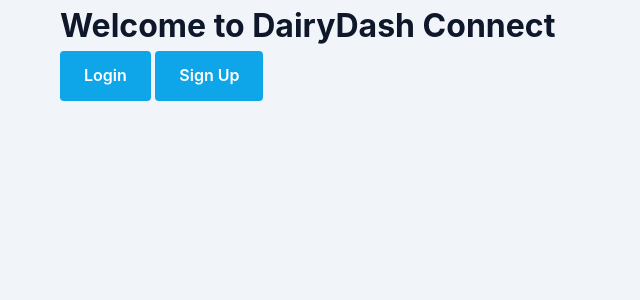
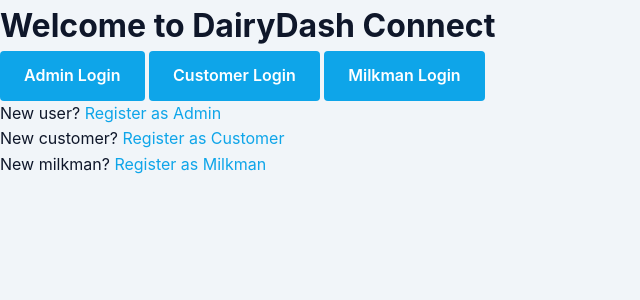
Before and after one commit to Nisarg2615/dairy-replica-web, a Flask app: page / in a window 1280 px wide. Shown: the top 300 px of the page, without its empty margins (0-640 px from the left). Run offline with Flask 3, Linux system fonts and the light colour scheme.

Commit message:
Fix: Resolve URL not found errors
Fixes the issue where signup and login URLs for milkman and customer were not found.

```diff
--- a/app.py
+++ b/app.py
@@ -24,6 +24,29 @@ def init_db():
         role TEXT DEFAULT 'user'
     )
     ''')
+
+    # Add milkmen table
+    conn.execute('''
+    CREATE TABLE IF NOT EXISTS milkmen (
+        id INTEGER PRIMARY KEY AUTOINCREMENT,
+        name TEXT,
+        phone TEXT UNIQUE,
+        password TEXT
+    )
+    ''')
+
+    # Add customers table
+    conn.execute('''
+    CREATE TABLE IF NOT EXISTS customers (
+        id INTEGER PRIMARY KEY AUTOINCREMENT,
+        name TEXT,
+        phone TEXT UNIQUE,
+        address TEXT,
+        milkman_id INTEGER,
+        password TEXT
+    )
+    ''')
+
     conn.commit()
     conn.close()
 
@@ -73,6 +96,7 @@ def login():
         if user and check_password_hash(user['password'], password):
             session['user_id'] = user['id']
             session['username'] = user['username']
+            session['role'] = 'admin'  # Set role for admin users
             flash('Login successful!', 'success')
             return redirect(url_for('dashboard'))
         else:
@@ -80,10 +104,146 @@ def login():
 
     return render_template('login.html')
 
+@app.route('/register_milkman', methods=['GET', 'POST'])
+def register_milkman():
+    if request.method == 'POST':
+        name = request.form.get('name')
+        phone = request.form.get('phone')
+        password = request.form.get('password')
+
+        if not all([name, phone, password]):
+            flash('All fields are required', 'error')
+            return render_template('register_milkman.html')
+
+        if len(password) < 8:
+            flash('Password must be at least 8 characters', 'error')
+            return render_template('register_milkman.html')
+
+        conn = get_db_connection()
+        try:
+            conn.execute('INSERT INTO milkmen (name, phone, password) VALUES (?, ?, ?)',
+                      (name, phone, generate_password_hash(password)))
+            conn.commit()
+            flash('Registration successful! Please log in.', 'success')
+            return redirect(url_for('login_milkman'))
+        except sqlite3.IntegrityError:
+            flash('Phone number already registered', 'error')
+            return render_template('register_milkman.html')
+        finally:
+            conn.close()
+
+    return render_template('register_milkman.html')
+
+@app.route('/login_milkman', methods=['GET', 'POST'])
+def login_milkman():
+    if request.method == 'POST':
+        phone = request.form.get('phone')
+        password = request.form.get('password')
+
+        conn = get_db_connection()
+        milkman = conn.execute('SELECT * FROM milkmen WHERE phone = ?', (phone,)).fetchone()
+        conn.close()
+
+        if milkman and check_password_hash(milkman['password'], password):
+            session['user_id'] = milkman['id']
+            session['username'] = milkman['name']
+            session['role'] = 'milkman'
+            flash('Login successful!', 'success')
+            return redirect(url_for('dashboard'))  # You might want to create a milkman_dashboard route
+        else:
+            flash('Invalid phone or password', 'error')
+
+    return render_template('login_milkman.html')
+
+@app.route('/register_customer', methods=['GET', 'POST'])
+def register_customer():
+    if request.method == 'POST':
+        name = request.form.get('name')
+        phone = request.form.get('phone')
+        address = request.form.get('address')
+        milkman_id = request.form.get('milkman_id')
+        password = request.form.get('password')
+
+        if not all([name, phone, address, milkman_id, password]):
+            flash('All fields are required', 'error')
+            return render_template('register_customer.html')
+
+        if len(password) < 8:
+            flash('Password must be at least 8 characters', 'error')
+            return render_template('register_customer.html')
+
+        conn = get_db_connection()
+        try:
+            # Check if milkman_id exists
+            milkman = conn.execute('SELECT id FROM milkmen WHERE id = ?', (milkman_id,)).fetchone()
+            if not milkman:
+                flash('Invalid Milkman ID', 'error')
+                return render_template('register_customer.html')
+
+            conn.execute('INSERT INTO customers (name, phone, address, milkman_id, password) VALUES (?, ?, ?, ?, ?)',
+                      (name, phone, address, milkman_id, generate_password_hash(password)))
+            conn.commit()
+            flash('Registration successful! Please log in.', 'success')
+            return redirect(url_for('login_customer'))
+        except sqlite3.IntegrityError:
+            flash('Phone number already registered', 'error')
+            return render_template('register_customer.html')
+        finally:
+            conn.close()
+
+    return render_template('register_customer.html')
+
+@app.route('/login_customer', methods=['GET', 'POST'])
+def login_customer():
+    if request.method == 'POST':
+        phone = request.form.get('phone')
+        password = request.form.get('password')
+
+        conn = get_db_connection()
+        customer = conn.execute('SELECT * FROM customers WHERE phone = ?', (phone,)).fetchone()
+        conn.close()
+
+        if customer and check_password_hash(customer['password'], password):
+            session['user_id'] = customer['id']
+            session['username'] = customer['name']
+            session['role'] = 'customer'
+            flash('Login successful!', 'success')
+            return redirect(url_for('dashboard'))  # You might want to create a customer_dashboard route
+        else:
+            flash('Invalid phone or password', 'error')
+
+    return render_template('login_customer.html')
+
 @app.route('/dashboard')
 def dashboard():
     if 'user_id' not in session:
         return redirect(url_for('login'))
+
+    role = session.get('role', 'user')
+
+    if role == 'milkman':
+        return redirect(url_for('milkman_dashboard'))
+    elif role == 'customer':
+        return redirect(url_for('customer_dashboard'))
+
+    return render_template('dashboard.html', username=session.get('username'))
+
+@app.route('/milkman_dashboard')
+def milkman_dashboard():
+    if 'user_id' not in session or session.get('role') != 'milkman':
+        return redirect(url_for('login_milkman'))
+
+    # Here you would fetch data needed for the milkman dashboard
+    # For now, using a generic dashboard template
+    return render_template('dashboard.html', username=session.get('username'))
+
+@app.route('/customer_dashboard')
+def customer_dashboard():
+    if 'user_id' not in session or session.get('role') != 'customer':
+        return redirect(url_for('login_customer'))
+
+    # Here you would fetch data needed for the customer dashboard
+    # For now, using a generic dashboard template
     return render_template('dashboard.html', username=session.get('username'))
 
 @app.route('/logout')
--- a/templates/index.html
+++ b/templates/index.html
@@ -8,11 +8,17 @@
     <link rel="stylesheet" href="{{ url_for('static', filename='css/style.css') }}">
 </head>
 <body>
-    <div class="container">
+    <div id="root">
         <h1>Welcome to DairyDash Connect</h1>
         <div class="auth-buttons">
-            <a href="{{ url_for('login') }}" class="btn btn-primary">Login</a>
-            <a href="{{ url_for('register') }}" class="btn btn-primary">Sign Up</a>
+            <a href="{{ url_for('login') }}" class="btn btn-primary">Admin Login</a>
+            <a href="{{ url_for('login_customer') }}" class="btn btn-primary">Customer Login</a>
+            <a href="{{ url_for('login_milkman') }}" class="btn btn-primary">Milkman Login</a>
+        </div>
+        <div class="auth-links">
+            <p>New user? <a href="{{ url_for('register') }}">Register as Admin</a></p>
+            <p>New customer? <a href="{{ url_for('register_customer') }}">Register as Customer</a></p>
+            <p>New milkman? <a href="{{ url_for('register_milkman') }}">Register as Milkman</a></p>
         </div>
     </div>
 </body>
```
